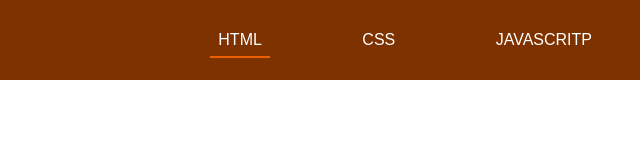
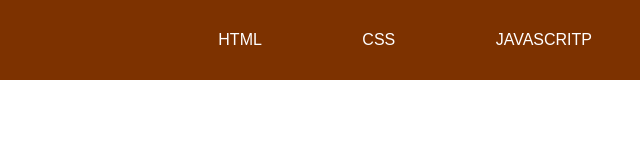
Before and after one commit to Hydro012001/test, a plain HTML site: page index.html in a window 1280 px wide. Shown: the full height of the page, 640-1280 px from the left. Drawn offline with Linux system fonts and the light colour scheme.

Commit message:
Update index.html

```diff
--- a/index.html
+++ b/index.html
@@ -15,7 +15,7 @@
 
         <label for="" class="logo">E-Course</label>
         <ul id="list">
-            <li><a href="" class="active">HTML</a></li>
+            <li><a href="home.html">HTML</a></li>
             <li><a href="">CSS</a></li>
             <li><a href="">JAVASCRITP</a></li>
         </ul>
```
